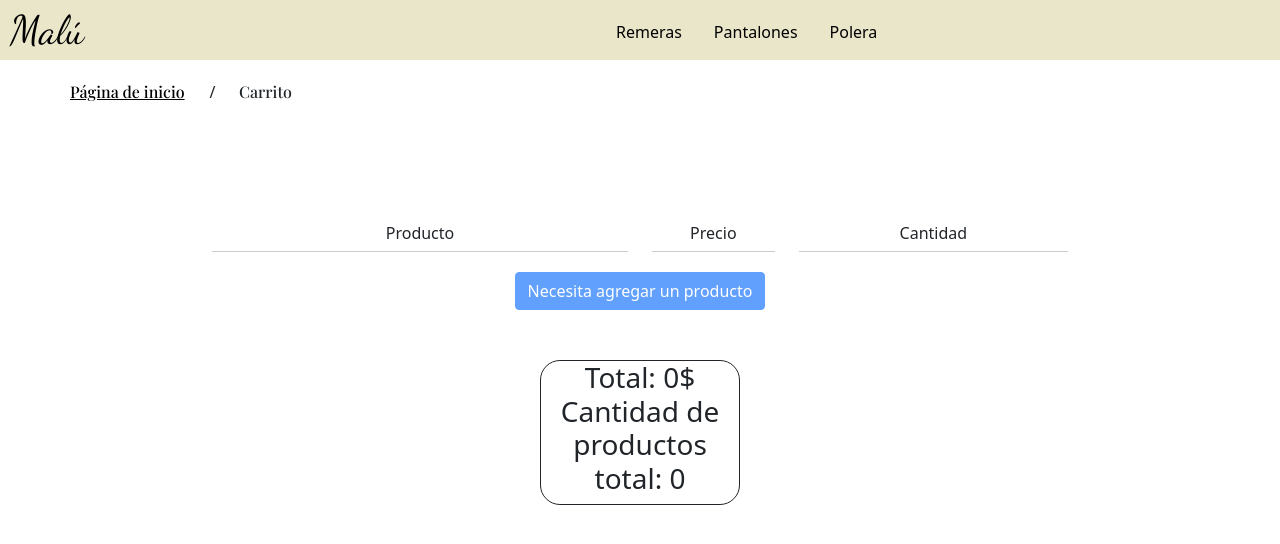
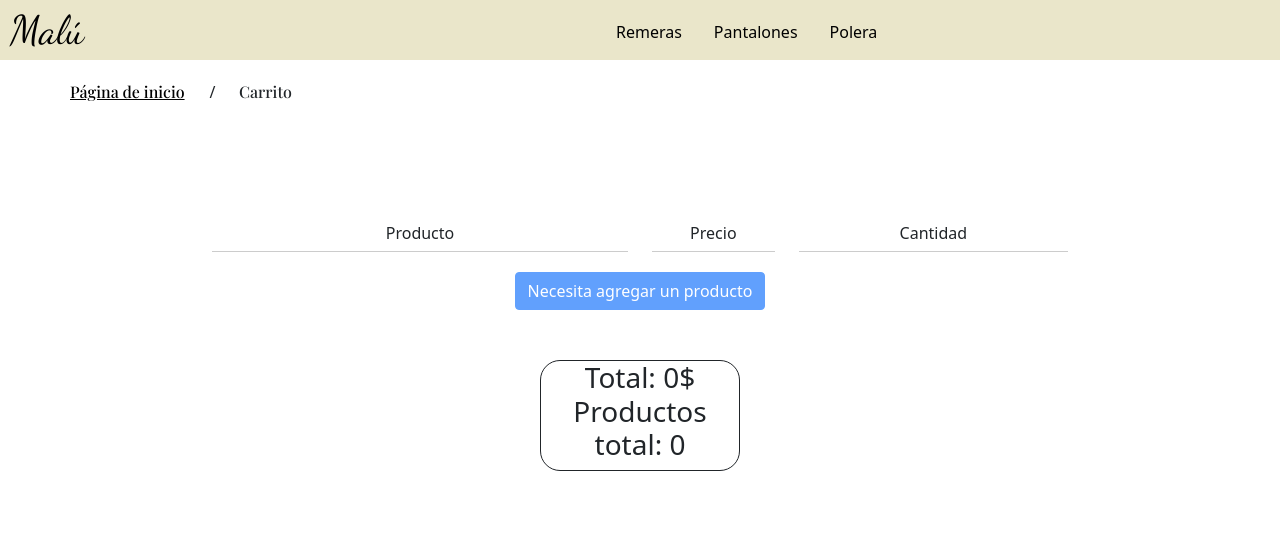
Before and after one commit to TixeiraValentin/ReactEcommerce-CoderHouse, a React (Create React App) app: page /cart in a window 1280 px wide. Shown: the top 544 px of the page. Built offline with nearby package versions, Linux system fonts and the light colour scheme; a web font is replaced by a local one.

Commit message:
Cart, FromCart, ItemDetail, ItemListContainer

```diff
--- a/package.json
+++ b/package.json
@@ -12,6 +12,7 @@
     "react": "^17.0.2",
     "react-bootstrap": "^2.1.0",
     "react-dom": "^17.0.2",
+    "react-loading": "^2.0.3",
     "react-router-dom": "^6.2.1",
     "react-scripts": "4.0.3",
     "sweetalert": "^2.1.2",
--- a/src/components/Cart/Cart.jsx
+++ b/src/components/Cart/Cart.jsx
@@ -2,28 +2,16 @@ import { Button } from 'react-bootstrap'
 import {useCartContext } from '../../context/CartContext'
 import './Cart.css'
 import { Link } from 'react-router-dom'
-import { useState } from 'react'
+
+
+
 
 
 export const Cart = () => {
 
-
     const {cartList, borrarElemento, precioTotal} = useCartContext ()
     const tab = <>&nbsp;&nbsp;&nbsp;&nbsp;&nbsp;&nbsp;</>
 
-        // const collectionNoti = collection(db, 'items')
-        // const queryActulizarStock = query(
-        //     collectionNoti, where( documentId() , 'in', cartList.map(it => it.id))
-        // )
-
-        // const batch = writeBatch(db)
-
-        // getDoc(queryActulizarStock)
-        // .then(resp => resp.docs.forEach(res => batch.update(res.ref, {
-        //     stock: resp.data().stock - cartList.find(item => item.id === resp.id).cantidad
-        // })))
-
-        // batch.commit()
     return (
             <>
             <div className='displayFlexItemDetail breadcrumb-nav'>
@@ -69,7 +57,7 @@ export const Cart = () => {
                                 <div className='precioTotal'>
                                     <h3>
                                     Total: {precioTotal()}$
-                                Cantidad de productos total: {cartList.length}
+                                    Productos total: {cartList.length}
                                     </h3>
                                 </div>
 
@@ -82,4 +70,7 @@ export const Cart = () => {
 
         </>
         )
+
+
+
 }
--- a/src/components/FormCart/FormCart.jsx
+++ b/src/components/FormCart/FormCart.jsx
@@ -10,7 +10,7 @@ import swal from 'sweetalert'
 export const FormCart = () => {
 
     const navegate = useNavigate()
-    const [idOrder, setIdOrder] = useState('')
+
     const [dataForm, setDataForm] = useState({
         name:"", email:"", phone:""
     })
@@ -41,7 +41,7 @@ export const FormCart = () => {
         const db = getFirestore()
         const ordersCollection = collection(db, 'orders')
         addDoc(ordersCollection, orden)
-        .then(resp => {setIdOrder(resp.id) ; swal("¡Su compra a sido exitosa!", `Su ID de seguimiento es: ${resp.id}`, "success");})
+        .then(resp => {swal("¡Su compra a sido exitosa!", `Su ID de seguimiento es: ${resp.id}`, "success");})
         .catch(err => console.log (err))
         .finally(()=>{
             borrarCarrito()
--- a/src/components/ItemDetail/ItemDetail.css
+++ b/src/components/ItemDetail/ItemDetail.css
@@ -38,7 +38,7 @@
 .spaceEvenly {
     display: flex;
     flex-direction: row;
-    justify-content: space-evenly;
+    justify-content: center;
 }
 .sourceSansPro {
     font-family: 'Source Sans Pro', sans-serif;
--- a/src/components/ItemDetail/ItemDetail.jsx
+++ b/src/components/ItemDetail/ItemDetail.jsx
@@ -8,7 +8,7 @@ import './ItemDetail.css'
 function ItemDetail({item}) {
 
   const [carrito, setCarrito] = useState(true)
-  const {cartList, addToCart} = useCartContext()
+  const  {addToCart} = useCartContext()
   const tab = <>&nbsp;&nbsp;&nbsp;&nbsp;&nbsp;&nbsp;</>
 
   const onAdd = (cant) => {
--- a/src/components/ItemDetailContainer/ItemDetailContainer.jsx
+++ b/src/components/ItemDetailContainer/ItemDetailContainer.jsx
@@ -3,6 +3,7 @@ import { useParams } from "react-router-dom";
 import ItemDetail from "../ItemDetail/ItemDetail";
 import "./ItemDetailContainer.css"
 import {doc, getDoc, getFirestore} from 'firebase/firestore'
+import ReactLoading from 'react-loading';
 
 
 const ItemDetailContainer = () => {
@@ -24,7 +25,7 @@ const ItemDetailContainer = () => {
   return (
     <div className="itemDetailConteiner">
       { loading ?
-            <h2>Cargando...</h2> : <ItemDetail item={item} />
+            <ReactLoading type={'spinningBubbles'} color={'black'} height={200} width={150} /> : <ItemDetail item={item} />
 }
     </div>
   );
--- a/src/components/ItemListContainer/ItemListContainer.jsx
+++ b/src/components/ItemListContainer/ItemListContainer.jsx
@@ -3,6 +3,7 @@ import { useParams} from "react-router-dom"
 import ItemList from "../ItemList/ItemList";
 import '../ItemListContainer/ItemListContainer.css'
 import { collection , getFirestore, query, where, getDocs} from 'firebase/firestore'
+import ReactLoading from 'react-loading';
 
 function ItemListContainer( {greeting} ) {
 
@@ -39,7 +40,7 @@ function ItemListContainer( {greeting} ) {
         <div className="positionFix">
             { greeting }
             { loading ?
-            <h2>Cargando...</h2>  : <ItemList productos={productos} /> }
+            <ReactLoading type={'spinningBubbles'} color={'black'} height={200} width={150} />  : <ItemList productos={productos} /> }
         </div>
 
     )
```
Lines whose indentation alone changed are shown as unchanged.
